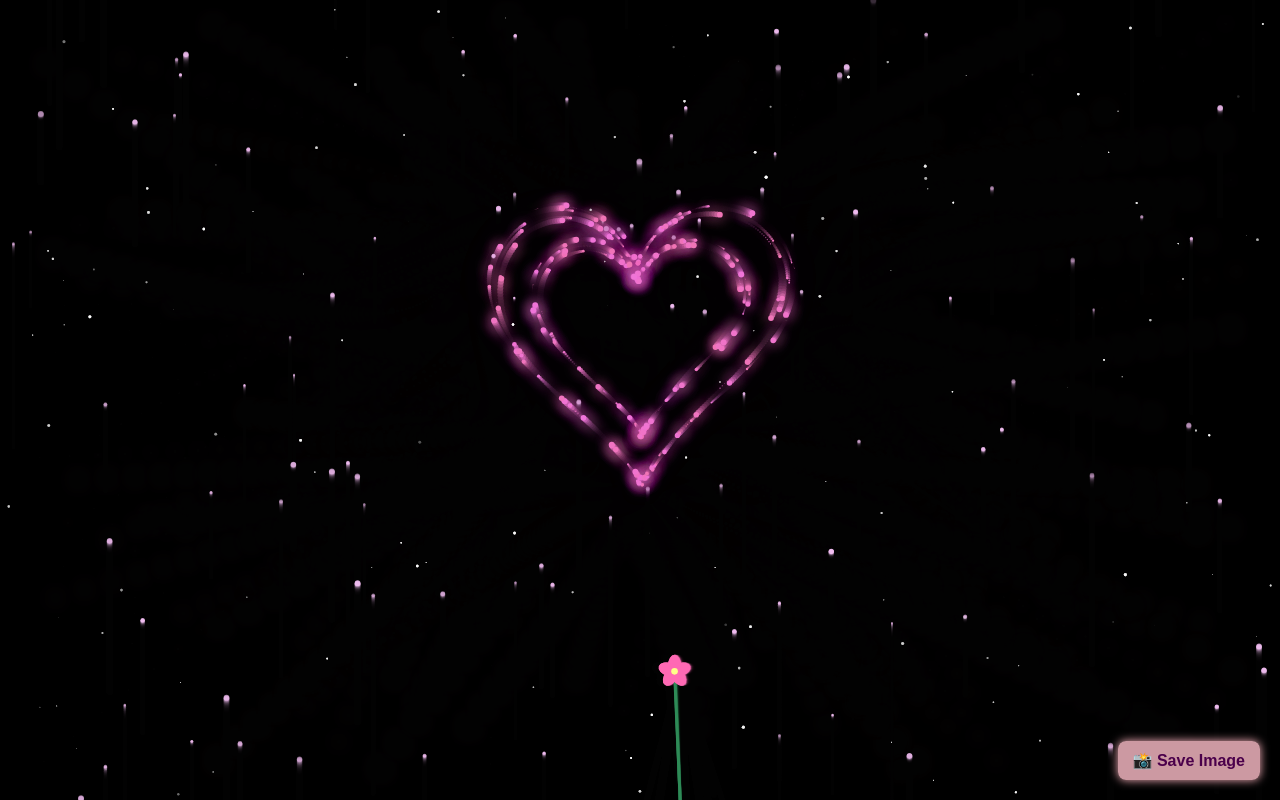
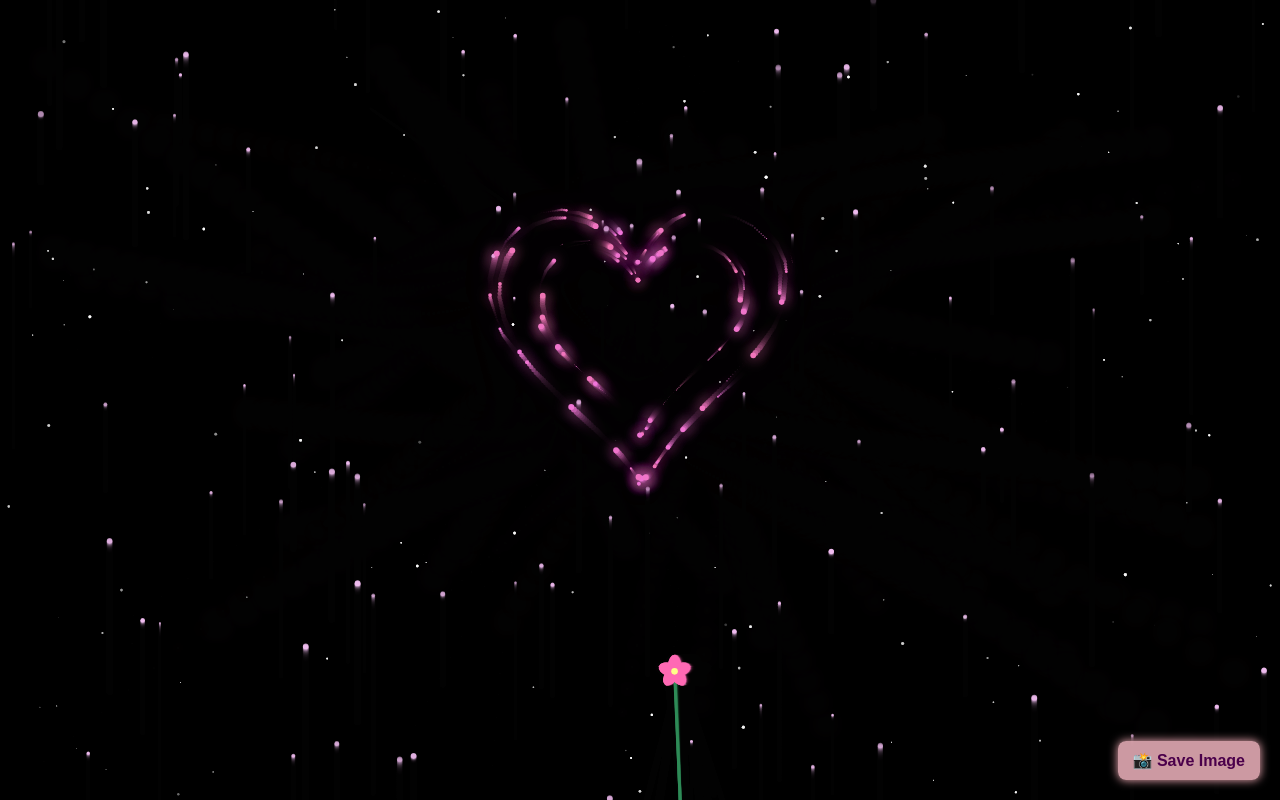
Before and after one commit to nahsas/something, a plain HTML site: page index.html in a window 1280 px wide. Drawn offline with Linux system fonts and the light colour scheme.

Commit message:
Update index.html

```diff
--- a/index.html
+++ b/index.html
@@ -246,7 +246,7 @@ class Flower {
 
     update() {
       if (this.growth < this.size) {
-        this.growth += 0.3;
+        this.growth += 0.2;
       } else if (!this.petalFall) {
         createPetals(this.baseX, this.baseY);
         this.petalFall = true;
@@ -278,7 +278,7 @@ class Flower {
   const groupA = [];
   const particles = [];
   const HEART_SCALE = 10;
-  const HEART_POINTS = 150;
+  const HEART_POINTS = 50;
   let pulseTime = 0;
 
   function heartFunction(t, scale) {
```
